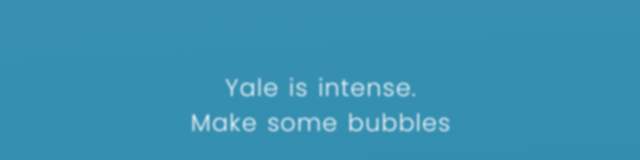
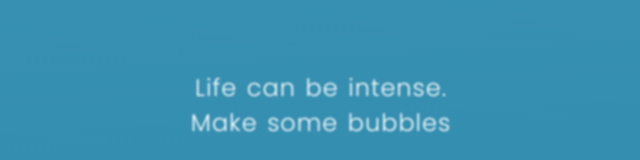
Before and after one commit to AddisonGoolsbee/interactive, a plain HTML site: page exercises/calm/index.html in a window 1280 px wide. Shown: the part 295-455 px from the top of the page, without its empty margins (319-959 px from the left). Drawn offline with Linux system fonts and the light colour scheme; a web font is replaced by a local one.

Commit message:
Calm: update copywriting

```diff
--- a/exercises/calm/index.html
+++ b/exercises/calm/index.html
@@ -15,7 +15,7 @@
   <body>
     <div class="wrapper">
       <section id="words">
-        <h1>Yale is intense.</h1>
+        <h1>Life can be intense.</h1>
         <h1>Make some bubbles</h1>
       </section>
     </div>
```
